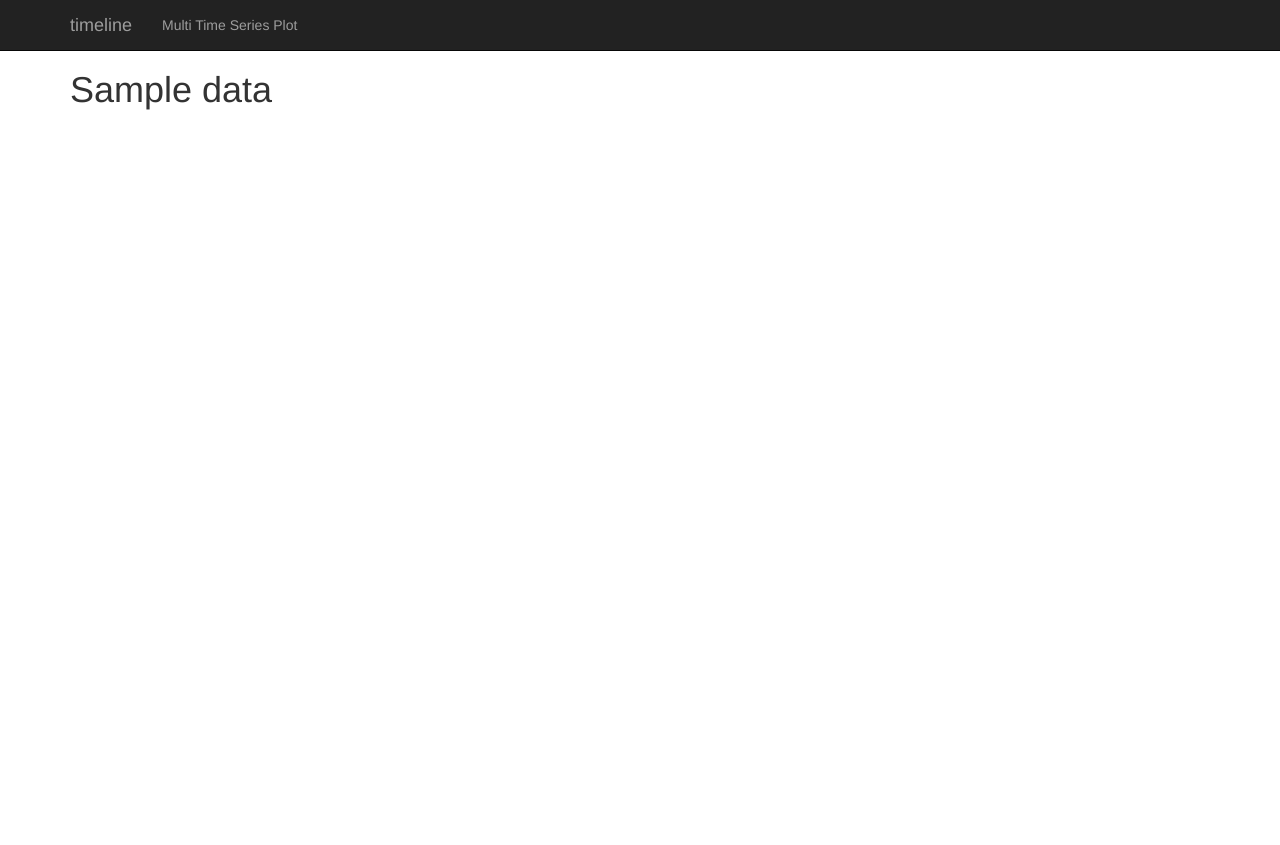
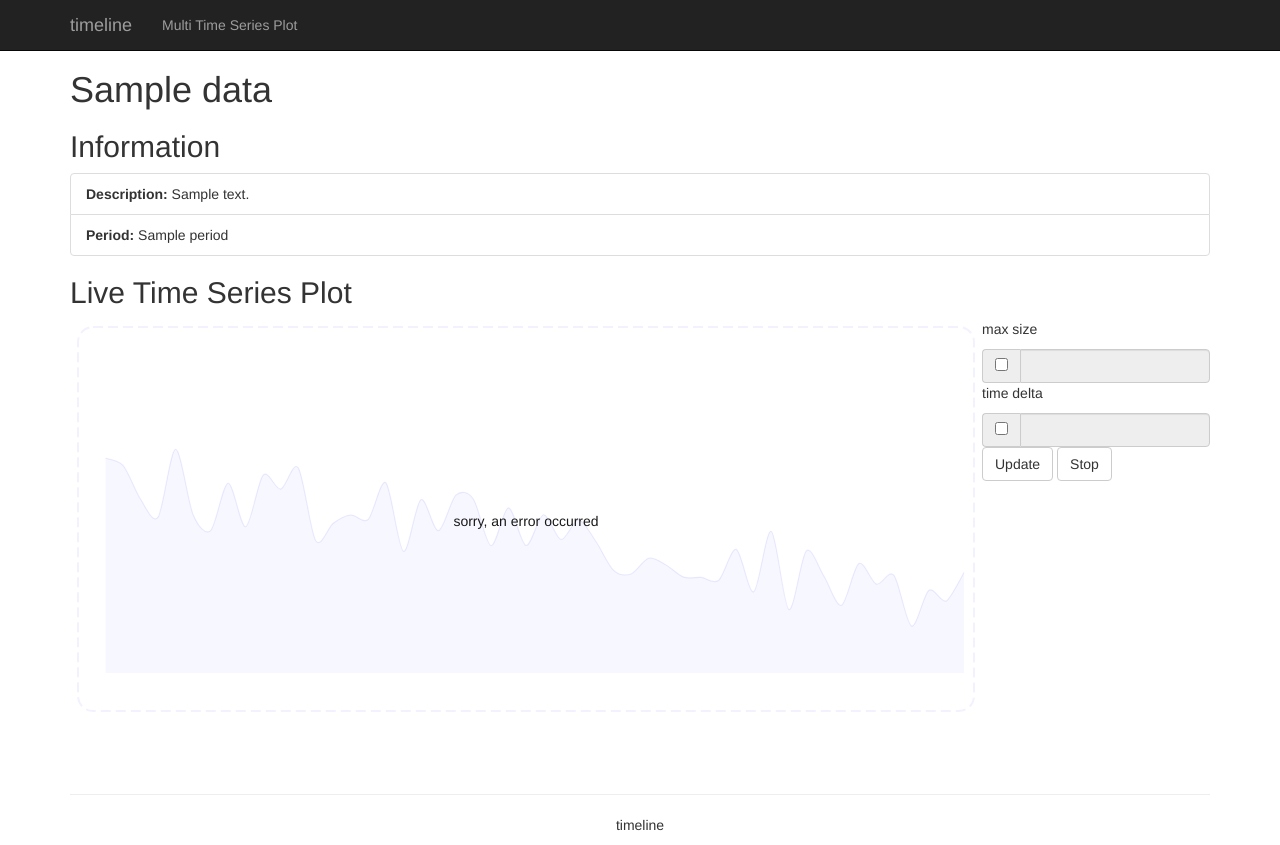
Before and after one commit to dumfug/mmis2, a Flask app: template timeline/templates/live_info.html in a window 1280 px wide. Before the commit the page ends 110 px from the top, so only its background shows below. Run offline with Flask 2, Linux system fonts and the light colour scheme; the template is opened without the code that fills it: most values are stand-ins (such as "Sample title", 1, 10 or a date in 2020); some libraries are stand-ins or nearby versions.

Commit message:
Added Liveplot

```diff
--- a/timeline/static/css/timeline.css
+++ b/timeline/static/css/timeline.css
@@ -19,3 +19,8 @@ body {
 #clear {
   clear:left;
 }
+
+#footer {
+  text-align: center;
+  padding-top: 50px
+}
--- a/timeline/static/js/timeline.js
+++ b/timeline/static/js/timeline.js
@@ -1,15 +1,23 @@
-var time_plot = function(event) {
-    var params = event.data;
+var intervalId;
+var live_params;
+var data;
+var last_date;
+var live_viz;
+
+function time_plot(target_id, params) {
+    show_empty_plot(target_id, 'loading');
 
     $.getJSON($SCRIPT_ROOT + '/api/time_plot/' + params.id, params, function(viz) {
         convert_data_array(viz);
 
         viz.full_width = true;
         viz.height = 400;
-        viz.target = $(params.target)[0];
         viz.right = 40;
+        viz.target = target_id;
 
         MG.data_graphic(viz);
+    }).fail(function() {
+        show_empty_plot(target_id, 'sorry, an error occurred');
     });
 };
 
@@ -30,26 +38,51 @@ function multiple_time_plots(target_id, data_sets) {
     });
 };
 
-var live_plot = function(event) {
-        var route = $SCRIPT_ROOT + '/api/live_plot/random_live';
+function updateLiveUpdate(params) {
+        if(params['time_delta'] !== undefined) {
+          live_params['time_delta'] = params['time_delta'];
+        }
+
+        if(params['max_size'] !== undefined) {
+          live_params['max_size'] = params['max_size'];
+        }
+};
+
+function stopLiveUpdate() {
+        clearInterval(intervalId);
+}
+
+function live_plot(target_id, params) {
+        show_empty_plot(target_id, 'loading');
+
+        var route = $SCRIPT_ROOT + '/api/live_plot/' + params.id;
         $.getJSON(route, function(viz) {
         convert_data_array(viz);
 
-        viz.width = 800;
+        viz.full_width = true;
         viz.height = 400;
         viz.right = 80;
-        viz.target = $('#live-plot-canvas')[0];
+        viz.target = target_id;
         viz.legend_target = '.legend';
         viz.transition_on_update = false;
+        live_viz = viz;
+        MG.data_graphic(viz);
+        live_params = {'max_size': -10, 'time_delta': 30 /* seconds */}
+        activateLiveUpdate(route, live_viz, 1000);
+    }).fail(function() {
+        show_empty_plot(target_id, 'sorry, an error occurred');
+    });
+};
 
-        MG.data_graphic(viz);
-        activateLiveUpdate(viz, 1000, {'max_size': -10, 'time_delta': 30 /* seconds */});
-    });
+function startLiveUpdate(data_id) {
+        var route = $SCRIPT_ROOT + '/api/live_plot/' + data_id;
+        activateLiveUpdate(route, live_viz, 1000);
+}
 
-    function activateLiveUpdate(viz, interval, window) {
-        setInterval(function() {
-            var data = viz['data'][0];
-            var last_date = data[data.length-1]['date'];
+function activateLiveUpdate(route, viz, interval) {
+        intervalId = setInterval(function() {
+        data = viz['data'][0];
+        last_date = data[data.length-1]['date'];
         var get_params = {'last_received': date_to_unix_time_stamp(last_date)};
 
         $.getJSON(route, get_params, function(new_data) {
@@ -58,44 +91,48 @@ var live_plot = function(event) {
                 return d;
             });
 
-                if (typeof window !== 'undefined' && window !== null) {
-                    if (window['max_size'] && window['max_size'] > 0) {
-                        while (viz['data'][0].length + new_data.length > window['max_size']) {
+            if (typeof live_params !== 'undefined' && live_params !== null) {
+                if (live_params['max_size'] && live_params['max_size'] > 0) {
+                    while (viz['data'][0].length + new_data.length > live_params['max_size']) {
                         viz['data'][0].shift();
                     }
                 }
-                    if (window['time_delta'] && window['time_delta'] > 0) {
+                if (live_params['time_delta'] && live_params['time_delta'] > 0) {
                     var start_timestamp = new Date();
-                        start_timestamp.setSeconds(start_timestamp.getSeconds() - window['time_delta']);
+                    start_timestamp.setSeconds(start_timestamp.getSeconds() - live_params['time_delta']);
                     while (viz['data'][0][0]['date'] < start_timestamp) {
                         viz['data'][0].shift();
                     }
                 }
             }
-
             viz['data'][0].push.apply(viz['data'][0], new_data);
             MG.data_graphic(viz);
+        }).fail(function() {
+            show_empty_plot(target_id, 'sorry, an error occurred');
         });
     }, interval);
-    }
 };
 
-var acf_plot = function(event) {
-    var params = event.data;
+function acf_plot(target_id, params) {
+    show_empty_plot(target_id, 'loading');
 
     $.getJSON($SCRIPT_ROOT + '/api/acf_plot/' + params.id, params, function(viz) {
         viz.full_width = true;
         viz.height = 400;
-        viz.target = $(params.target)[0];
+        viz.target = target_id;
         viz.legend_target = '.legend';
         viz.y_mouseover = '+.2r';
 
         MG.data_graphic(viz);
+    }).fail(function() {
+        show_empty_plot(target_id, 'sorry, an error occurred');
     });
 };
 
-var forcasting_eval_plot = function(event) {
-    $.getJSON($SCRIPT_ROOT + '/api/forecasting_plot/0', function(viz) {
+function forcasting_eval_plot(target_id, params) {
+    show_empty_plot(target_id, 'loading');
+
+    $.getJSON($SCRIPT_ROOT + '/api/forecasting_plot/' + params.id, function(viz) {
         convert_data_array(viz);
 
         viz.markers.map(function(d) {
@@ -103,12 +140,14 @@ var forcasting_eval_plot = function(event) {
             return d;
         });
 
-        viz.width = 800;
+        viz.full_width = true;
         viz.height = 400;
-        viz.target = $('#forecasting-plot-canvas')[0];
+        viz.target = target_id;
         viz.legend_target = '.legend';
 
         MG.data_graphic(viz);
+    }).fail(function() {
+        show_empty_plot(target_id, 'sorry, an error occurred');
     });
 }
 
--- a/timeline/templates/layout.html
+++ b/timeline/templates/layout.html
@@ -54,12 +54,16 @@
           <li><a href="/multi_time_plots">Multi Time Series Plot</a></li>
         </ul>
       </div>
-            <!--/.nav-collapse -->
     </div>
   </nav>
 
   {% block body %}{% endblock %}
-    <div class="footer">
+
+  <div id="footer">
+    <div class="container">
+      <hr>
+      <p>timeline</p>
+    </div>
   </div>
 </body>
 
--- a/timeline/templates/live_info.html
+++ b/timeline/templates/live_info.html
@@ -4,7 +4,98 @@
   <div>
     <h1> {{data_set.name}} </h1>
   </div>
+  <div id='information'>
+    <h2>Information</h2>
+    <ul class="list-group">
+      <li class="list-group-item"><b>Description:</b> {{data_set.description}} </li>
+      <li class="list-group-item"><b>Period:</b> {{data_set.period}} </li>
+    </ul>
+    </div>
 
+    <div id='live_time_series_plot'>
+      <h2>Live Time Series Plot</h2>
+      <div class='plot_window'>
+        <div id='live-time-plot-canvas' class="plot-canvas"></div>
+        <div id='window_params'>
 
-<!-- /.container -->
+          <div id='first_param'>
+          <p>max size</p>
+            <div class="input-group">
+              <span class="input-group-addon">
+                <input type="checkbox" id="max_size_checkbox" onclick="toggleCheckbox(this)" aria-label="...">
+              </span>
+              <input type="text" id="max_size_text" class="form-control" aria-label="..." onkeypress="return isNumber(event)">
+            </div><!-- /input-group -->
+          </div>
+
+          <div id='second_param'>
+          <p>time delta</p>
+            <div class="input-group">
+              <span class="input-group-addon">
+                <input type="checkbox" id="time_delta_checkbox" onclick="toggleCheckbox(this)" aria-label="...">
+              </span>
+              <input type="text" id="time_delta_text" class="form-control" aria-label="..." onkeypress="return isNumber(event)">
+            </div><!-- /input-group -->
+          </div>
+
+          <button type="button" id="btn_update_time_series" class="btn btn-default">Update</button>
+          <button type="button" id="btn_start_stop_time_series" class="btn btn-default">Stop</button>
+        </div>
+      </div>
+      </div> <!-- live_time_series_plot -->
+      <div id='clear'></div>
+
+</div><!-- /.container -->
+
+<script type="text/javascript">
+  function isNumber(evt) {
+    evt = (evt) ? evt : window.event;
+    var charCode = (evt.which) ? evt.which : evt.keyCode;
+    if (charCode > 31 && (charCode < 48 || charCode > 57)) {
+      return false;
+    }
+    return true;
+  };
+
+  function toggleCheckbox(element) {
+    if(element.id === "max_size_checkbox") {
+      $('#max_size_text').prop("disabled", !element.checked);
+    } else if (element.id === "time_delta_checkbox") {
+      $('#time_delta_text').prop("disabled", !element.checked);
+    }
+  };
+
+  $('#btn_update_time_series').click(function(event) {
+    var params = {};
+
+    var max_size_text = document.getElementById('max_size_text').value;
+    if(document.getElementById('max_size_checkbox').checked && max_size_text.length !== 0 && (parseInt(max_size_text) > 1)) {
+      params['max_size'] = max_size_text;
+    }
+
+    var time_delta_text = document.getElementById('time_delta_text').value;
+    if(document.getElementById('time_delta_checkbox').checked && time_delta_text.length !== 0 && (parseInt(time_delta_text) > 2)) {
+      params['time_delta'] = time_delta_text;
+    }
+
+    updateLiveUpdate(params);
+  });
+
+  $('#btn_start_stop_time_series').click(function(event) {
+    var button_text = document.getElementById('btn_start_stop_time_series').firstChild;
+    if(button_text.data == "Stop") {
+      stopLiveUpdate();
+      button_text.data = "Start";
+    } else if (button_text.data == "Start") {
+      startLiveUpdate('{{ data_set.id }}');
+      button_text.data = "Stop";
+    }
+  });
+
+  $('#max_size_text').prop("disabled", true);
+  $('#time_delta_text').prop("disabled", true);
+
+  live_plot('#live-time-plot-canvas', { 'id': '{{ data_set.id }}' });
+
+</script>
 {% endblock %}
```
Also changed, not shown: timeline/templates/info.html (+6 -19 lines). Lines whose indentation alone changed are shown as unchanged.
